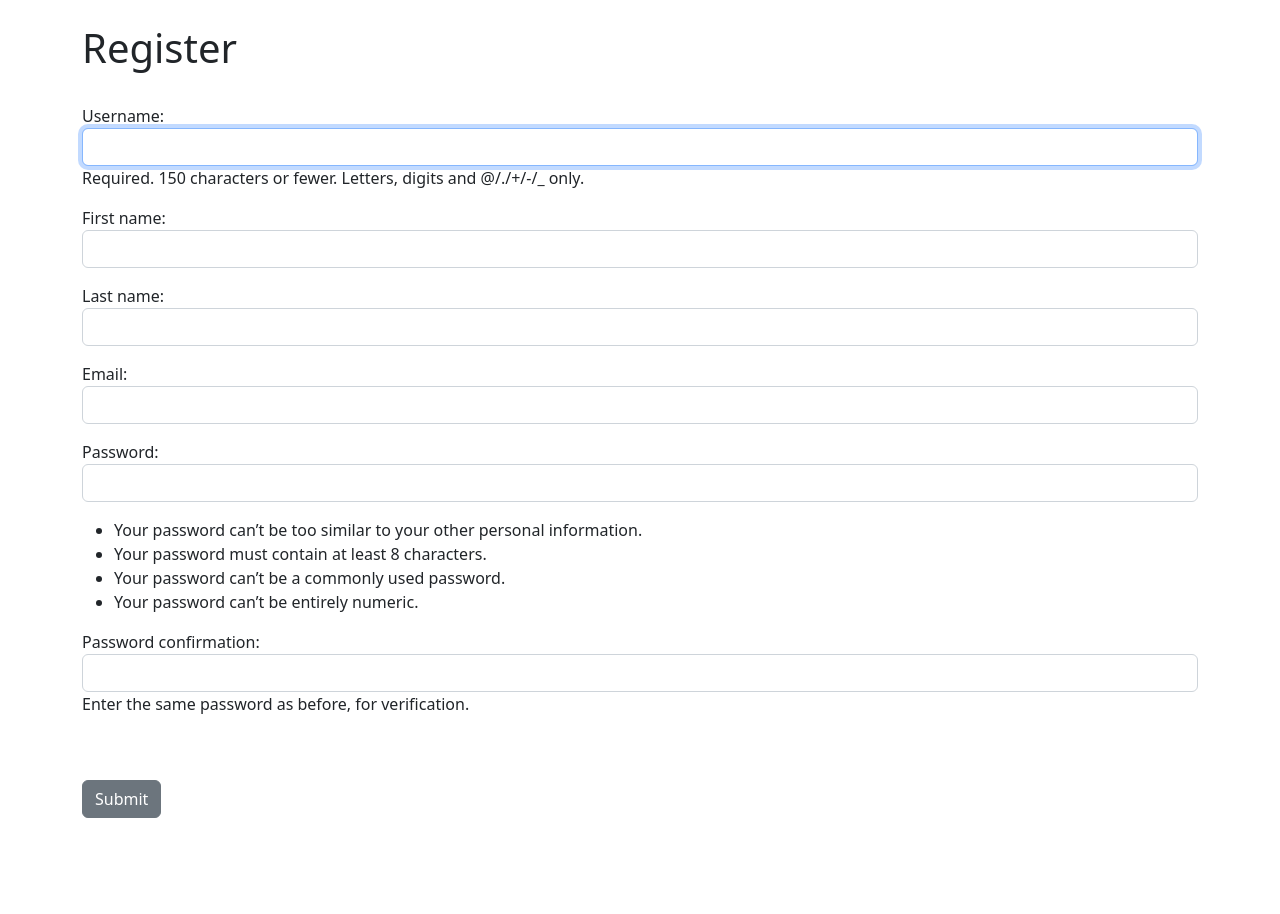
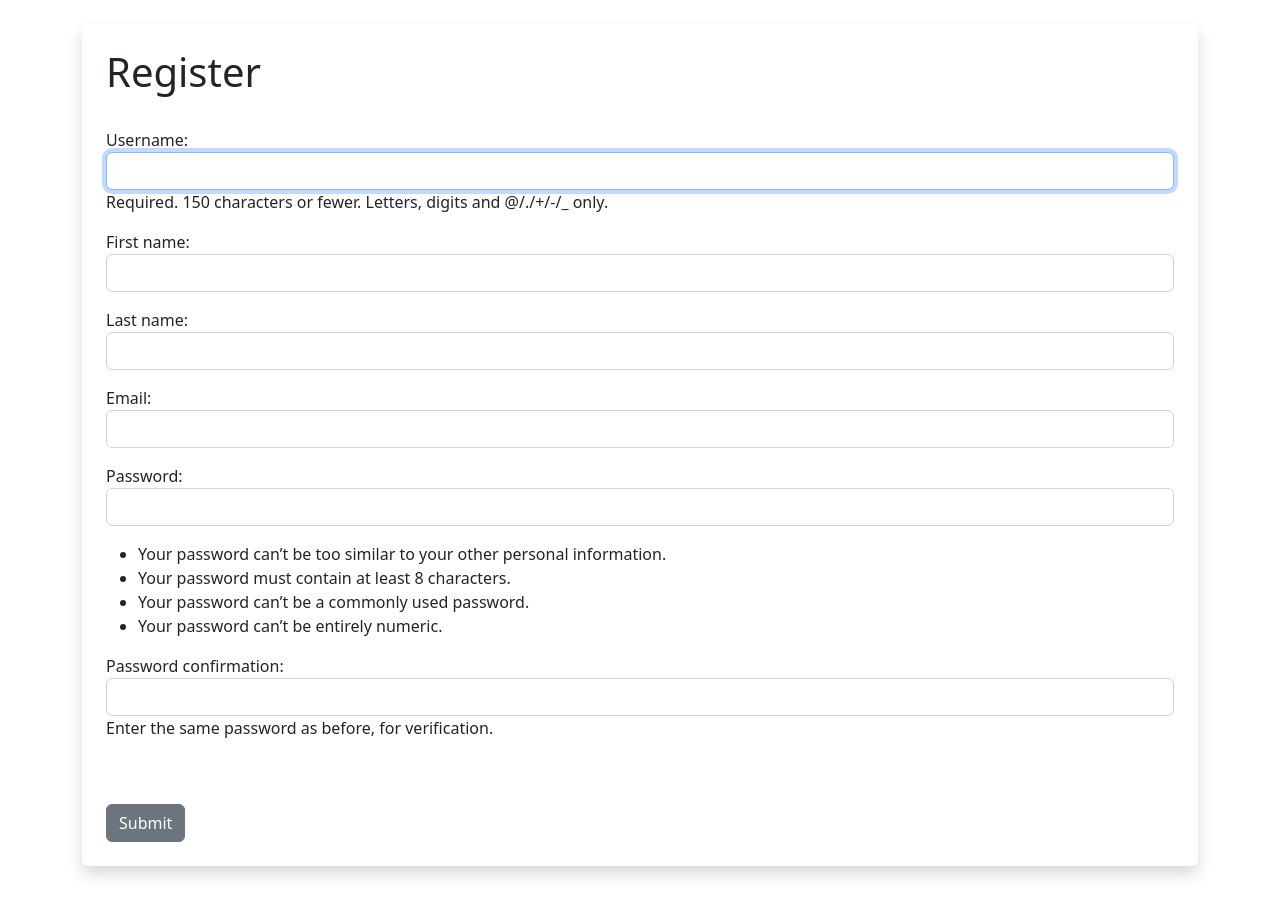
Before and after one commit to Stephen-Nw/clubsite, a Django app: page /members/register_user in a window 1280 px wide. Shown: the part 56-970 px from the top of the page. Before the commit the page ends 874 px from the top, so only its background shows below. Run offline with Django 4.2, Linux system fonts and the light colour scheme.

Commit message:
add bootstrap shadow to form

```diff
--- a/members/templates/authenticate/register_user.html
+++ b/members/templates/authenticate/register_user.html
@@ -14,6 +14,8 @@
 
     {% endif %}
 
+    <div class="shadow p-4 mb-5 bg-body rounded">
+
     <h1>Register</h1> <br>
 
     <form action="{% url 'register_user' %}" method=POST>
@@ -23,7 +25,7 @@
         <input type="Submit" value="Submit" class="btn btn-secondary">
 
     </form>
-
+    </div>
 
 
 
```
